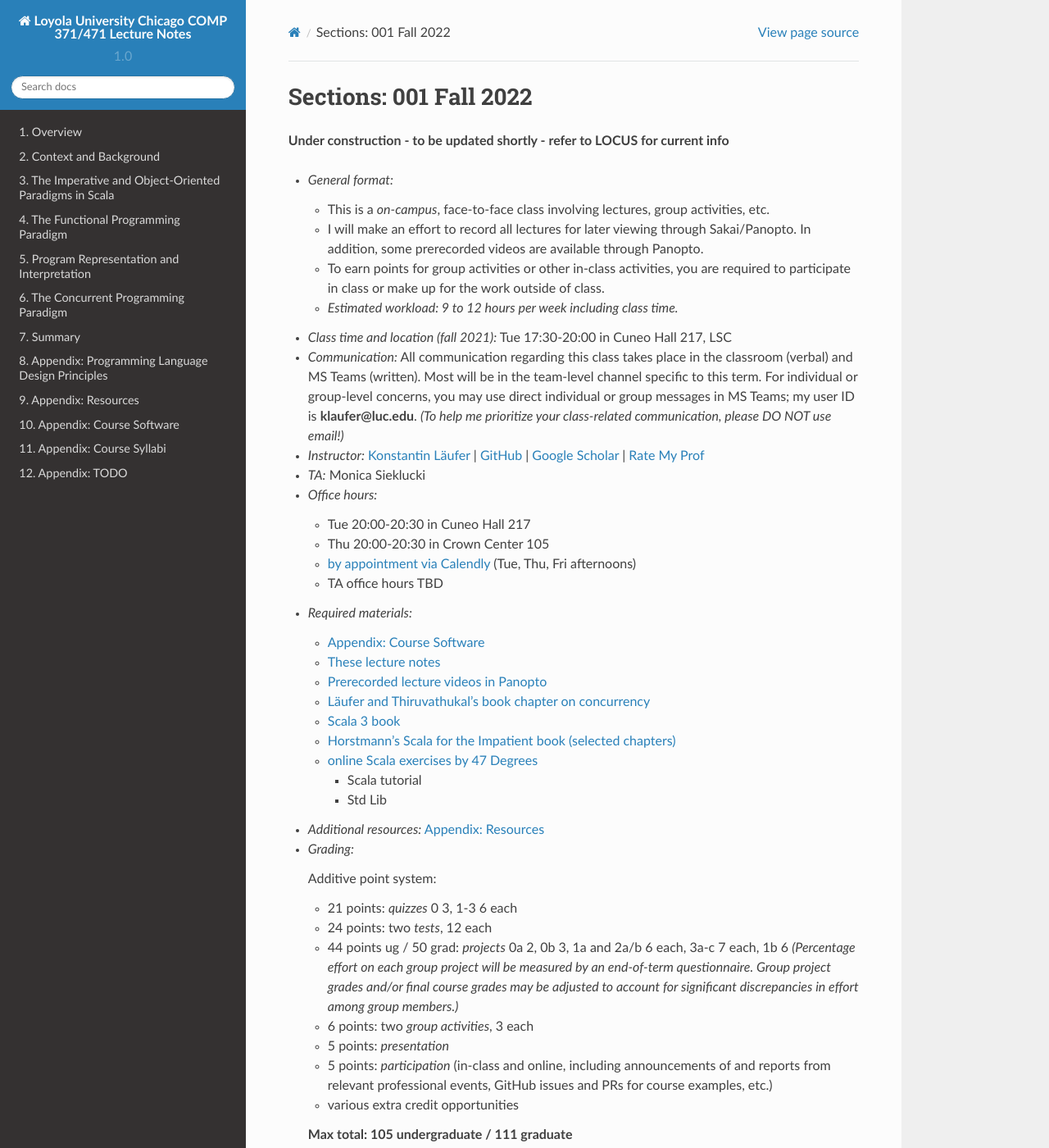
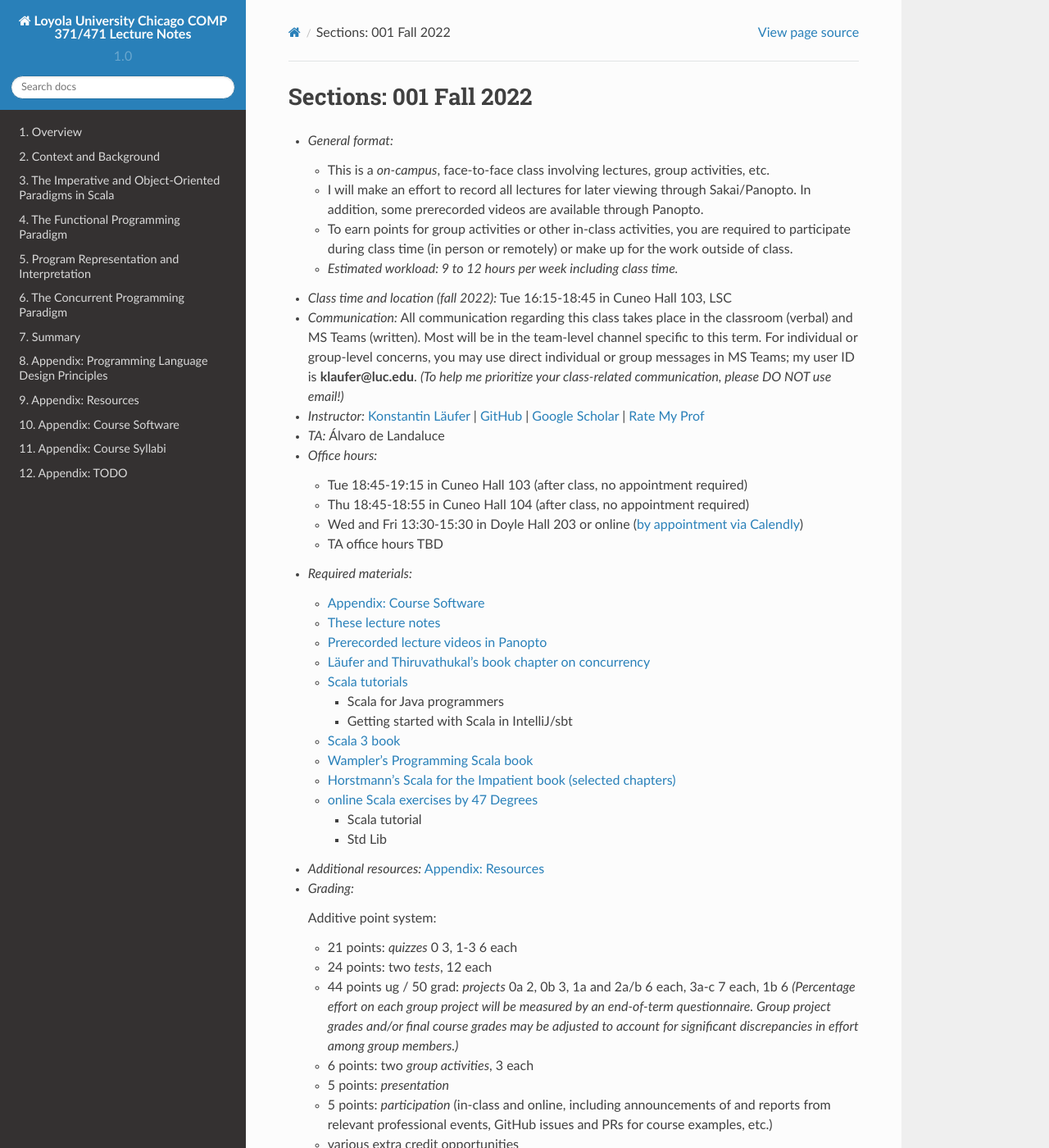
Before and after one commit to lucproglangcourse/lucproglangcourse.github.io, a Sphinx documentation site: the page built from source/syllabi/2022Fall.rst, in a window 1280 px wide and 1400 px high. Shown: the whole window at 82% size. Built offline with Sphinx 7.4.7 and the Read the Docs theme 2.0.0, drawn with Linux system fonts in a browser that asks for light colours; some of the changed text lies outside the part shown.

Commit message:
updated fall 2022 syllabus
Signed-off-by: Konstantin Läufer <laufer@cs.luc.edu>

```diff
--- a/source/syllabi/2022Fall.rst
+++ b/source/syllabi/2022Fall.rst
@@ -1,28 +1,27 @@
 Sections: 001 Fall 2022
 ~~~~~~~~~~~~~~~~~~~~~~~
-
-**Under construction - to be updated shortly - refer to LOCUS for current info**
 
 - *General format:*
 
   - This is a *on-campus*, face-to-face class involving lectures, group activities, etc.
   - I will make an effort to record all lectures for later viewing through Sakai/Panopto. In addition, some prerecorded videos are available through Panopto.
-  - To earn points for group activities or other in-class activities, you are required to participate in class or make up for the work outside of class.
+  - To earn points for group activities or other in-class activities,
+    you are required to participate during class time (in person or remotely) or make up for the work outside of class.
   - *Estimated workload: 9 to 12 hours per week including class time.*
 
-- *Class time and location (fall 2021):* Tue 17:30-20:00 in Cuneo Hall 217, LSC
+- *Class time and location (fall 2022):* Tue 16:15-18:45 in Cuneo Hall 103, LSC
 
 - *Communication:* All communication regarding this class takes place in the classroom (verbal) and MS Teams (written). Most will be in the team-level channel specific to this term. For individual or group-level concerns, you may use direct individual or group messages in MS Teams; my user ID is **klaufer@luc.edu**. *(To help me prioritize your class-related communication, please DO NOT use email!)*
 
-- *Instructor:* `Konstantin Läufer <http://laufer.cs.luc.edu>`_ | `GitHub <https://github.com/klaeufer>`_ | `Google Scholar <http://scholar.google.com/citations?user=Rs0f_nMAAAAJ>`_ | `Rate My Prof <https://www.ratemyprofessors.com/ShowRatings.jsp?tid=287274>`_
+- *Instructor:* `Konstantin Läufer <https://laufer.cs.luc.edu>`_ | `GitHub <https://github.com/klaeufer>`_ | `Google Scholar <http://scholar.google.com/citations?user=Rs0f_nMAAAAJ>`_ | `Rate My Prof <https://www.ratemyprofessors.com/ShowRatings.jsp?tid=287274>`_
 
-- *TA:* Monica Sieklucki
+- *TA:* Álvaro de Landaluce
 
 - *Office hours:*
 
-  - Tue 20:00-20:30 in Cuneo Hall 217
-  - Thu 20:00-20:30 in Crown Center 105
-  - `by appointment via Calendly <https://calendly.com/laufer>`_ (Tue, Thu, Fri afternoons)
+  - Tue 18:45-19:15 in Cuneo Hall 103 (after class, no appointment required)
+  - Thu 18:45-18:55 in Cuneo Hall 104 (after class, no appointment required)
+  - Wed and Fri 13:30-15:30 in Doyle Hall 203 or online (`by appointment via Calendly <https://calendly.com/laufer>`_)
   - TA office hours TBD
 
 - *Required materials:*
@@ -31,7 +30,13 @@ Sections: 001 Fall 2022
   - `These lecture notes <https://lucproglangcourse.github.io>`_
   - `Prerecorded lecture videos in Panopto <https://luc.hosted.panopto.com/Panopto/Pages/Sessions/List.aspx?embedded=1#folderID=%22eed1f68e-518b-4dc4-80f1-ad8d016c5f4e%22>`_
   - `Läufer and Thiruvathukal's book chapter on concurrency <https://arxiv.org/abs/1705.02899>`_
+  - `Scala tutorials <https://docs.scala-lang.org/tutorials.html>`_
+
+    - Scala for Java programmers
+    - Getting started with Scala in IntelliJ/sbt
+
   - `Scala 3 book <https://docs.scala-lang.org/scala3/book/introduction.html>`_
+  - `Wampler's Programming Scala book <https://learning.oreilly.com/library/view/programming-scala-3rd/9781492077886>`_
   - `Horstmann's Scala for the Impatient book (selected chapters) <https://learning.oreilly.com/library/view/scala-for-the/9780134540627>`_
   - `online Scala exercises by 47 Degrees <https://www.scala-exercises.org/>`_
 
@@ -83,20 +88,21 @@ Sections: 001 Fall 2022
   - F < 55
 
 - *Academic integrity:* `LUC <https://www.luc.edu/academics/catalog/undergrad/reg_academicintegrity.shtml>`_ | `CAS <https://www.luc.edu/cas/advising/academicintegritystatement/>`_ | `Grad <https://www.luc.edu/gradschool/academics_policies.shtml>`_
-- `Sakai site for this section (gradebook) <https://sakai.luc.edu/portal/site/COMP_371_001_4379_1216>`_
-- `MS Team <https://teams.microsoft.com/l/team/19%3aaec55a5b5500469185bc3b2d87072760%40thread.tacv2/conversations?groupId=c4cd990e-f10c-4279-8e11-cd8f44b1a408&tenantId=021f4fe3-2b9c-4824-8378-bbcf9ec5accb>`_ *(mandatory subscription and participation)*
+- `Sakai site for this section (gradebook) <https://sakai.luc.edu/portal/site/COMP_371_001_3918_1226>`_
+- `MS Team <https://teams.microsoft.com/l/channel/19%3a09b02920bda54e1a9d47fcad15a1ed3c%40thread.tacv2/Fall%25202022?groupId=c4cd990e-f10c-4279-8e11-cd8f44b1a408&tenantId=021f4fe3-2b9c-4824-8378-bbcf9ec5accb>`_ *(mandatory subscription and participation in fall 2022 channel)*
 
 - Important dates (tentative) for quizzes and tests:
 
-  - Week 3 - Tue 14 September: quiz 0
-  - Week 5 - Tue 28 September: quiz 1
-  - Week 7 - Tue 12 October: **NO CLASS (fall break)**
-  - Week 8 - Tue 19 October: test 1
-  - Week 10 - Tue 2 November: quiz 2
-  - Week 11 - Fri 12 November: *last day to withdraw with W instead of WF*
-  - Week 12 - Tue 16 November: test 2
-  - Week 13 - Tue 23 November: **ONLINE CLASS (Thanksgiving break), details TBA**
-  - Week 16 (finals week) - Tue 14 December: *quiz 3 followed by class session*
+  - Week 2 - Tue 6 September: **ONLINE CLASS, details TBA**
+  - Week 3 - Tue 13 September: quiz 0
+  - Week 5 - Tue 27 September: quiz 1
+  - Week 7 - Tue 11 October: **NO CLASS (fall break)**
+  - Week 8 - Tue 18 October: test 1
+  - Week 10 - Tue 1 November: quiz 2
+  - Week 11 - Fri 4 November: *last day to withdraw with W instead of WF*
+  - Week 12 - Tue 15 November: test 2
+  - Week 13 - Tue 22 November:  **ONLINE CLASS (Thanksgiving break), details TBA**
+  - Week 16 (finals week) - Tue 13 December: *quiz 3 followed by class session*
 
 - *Recording of class meetings:* In this class, software will be used to record live class discussions. As a student in this class, your participation in live class discussions will be recorded. These recordings will be made available only to students enrolled in the class, to assist those who cannot attend the live session or to serve as a resource for those who would like to review content that was presented. All recordings will become unavailable to students in the class when the course has concluded. The use of all video recordings will be in keeping with the University Privacy Statement shown below.
 
```
